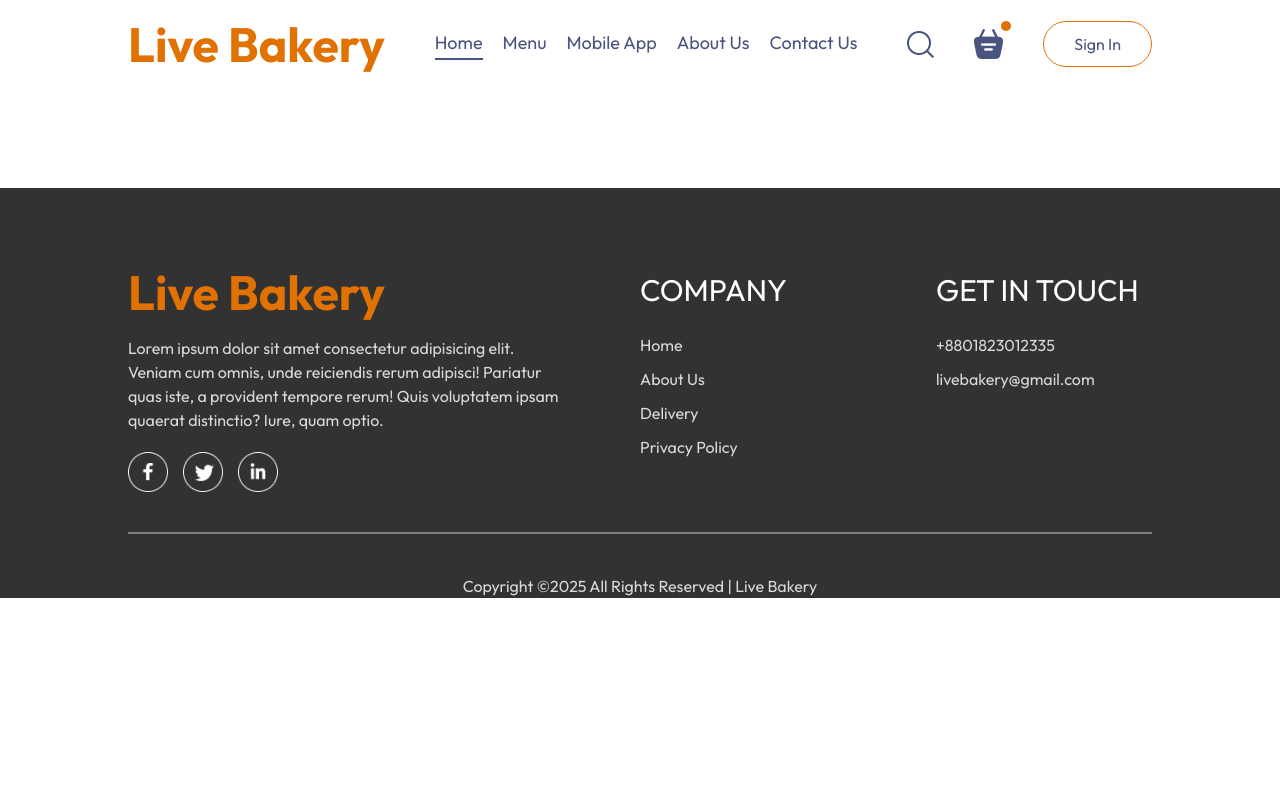
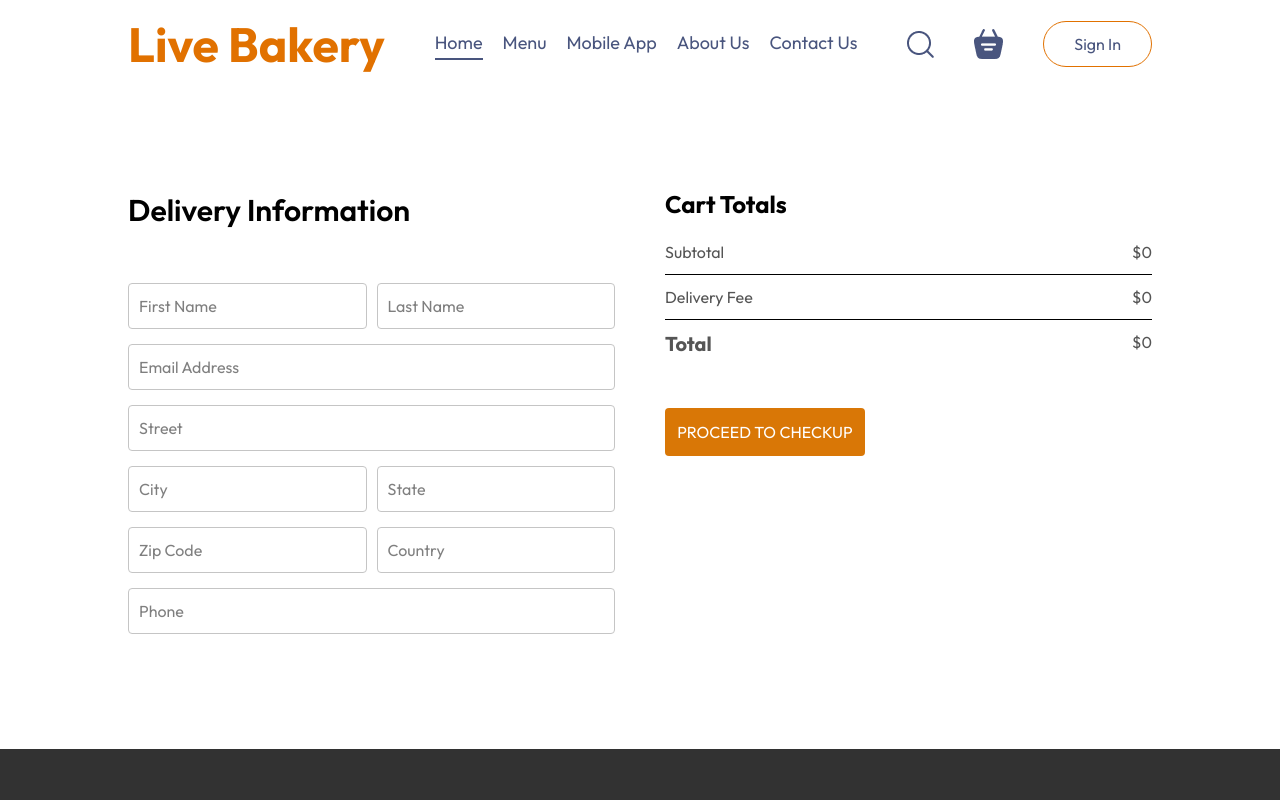
Before and after one commit to SohelShahid117/Live-Bakery, a React (Vite) app in the folder frontend/: page /order in a window 1280 px wide. Shown: the top 800 px of the page. Built offline with nearby package versions, Linux system fonts and the light colour scheme.

Commit message:
frontend done-3:23

```diff
--- a/frontend/src/components/LoginPopup/LoginPopup.jsx
+++ b/frontend/src/components/LoginPopup/LoginPopup.jsx
@@ -8,7 +8,7 @@ const LoginPopup = ({ setShowLogin }) => {
     <div className="login-popup">
       <form className="login-popup-container">
         <div className="login-popup-title">
-          <h2>{currentState}</h2>
+          <h2 className="text-2xl">{currentState}</h2>
           <img onClick={() => setShowLogin(false)} src={assets.cross_icon} />
         </div>
         <div className="login-popup-inputs">
--- a/frontend/src/components/Navbar/Navbar.jsx
+++ b/frontend/src/components/Navbar/Navbar.jsx
@@ -1,10 +1,12 @@
-import React, { useState } from "react";
+import React, { useContext, useState } from "react";
 import "./Navbar.css";
 import { assets } from "./../../assets/assets";
 import { Link } from "react-router-dom";
+import { StoreContext } from "../../context/StoreContext";
 
 const Navbar = ({ setShowLogin }) => {
   const [menu, setMenu] = useState("home");
+  const { getTotalCartAmount } = useContext(StoreContext);
   return (
     // <div className="navbar">{<img src={assets.logo} alt="" srcset="" />}</div>
     <div className="navbar">
@@ -55,7 +57,9 @@ const Navbar = ({ setShowLogin }) => {
             {" "}
             <img src={assets.basket_icon} alt="" />
           </Link>
-          <div className="dot bg-amber-600"></div>
+          <div
+            className={getTotalCartAmount() === 0 ? "" : "dot bg-amber-600"}
+          ></div>
         </div>
         <button
           onClick={() => setShowLogin(true)}
--- a/frontend/src/context/StoreContext.jsx
+++ b/frontend/src/context/StoreContext.jsx
@@ -19,9 +19,20 @@ const StoreContextProvider = (props) => {
     setCartItems((prev) => ({ ...prev, [itemId]: prev[itemId] - 1 }));
   };
 
-  useEffect(() => {
-    console.log(cartItems);
-  }, [cartItems]);
+  // useEffect(() => {
+  //   console.log(cartItems);
+  // }, [cartItems]);
+
+  const getTotalCartAmount = () => {
+    let totalAmount = 0;
+    for (const item in cartItems) {
+      if (cartItems[item] > 0) {
+        let itemInfo = food_list.find((product) => product._id === item);
+        totalAmount += itemInfo.price * cartItems[item];
+      }
+    }
+    return totalAmount;
+  };
 
   const contextValue = {
     food_list,
@@ -29,6 +40,7 @@ const StoreContextProvider = (props) => {
     setCartItems,
     addToCart,
     removeFromCart,
+    getTotalCartAmount,
   };
   return (
     <StoreContext.Provider value={contextValue}>
--- a/frontend/src/pages/Cart/Cart.css
+++ b/frontend/src/pages/Cart/Cart.css
@@ -1,89 +1,94 @@
-.cart{
+.cart {
   margin-top: 108px;
 }
-.cart-items-title{
+.cart-items-title {
   display: grid;
   grid-template-columns: 1fr 1.5fr 1fr 1fr 1fr 0.5fr;
   align-items: center;
   color: grey;
-    font-size: max(1vw,12px);
+  font-size: max(1vw, 12px);
 }
-.cart-items-item{
+.cart-items-item {
   margin: 10px 0px;
-    color:black;
+  color: black;
 }
 
-.cart-items-item img{
+.cart-items-item img {
   width: 50px;
 }
-.cart hr{
+.cart hr {
   height: 1px;
   background-color: #e2e2e2;
-    border:none;
+  border: none;
 }
-.cart-items-item .cross{
-    cursor:pointer;
-
+.cart-items-item .cross {
+  cursor: pointer;
 }
 
-.cart-bottom{
+.cart-bottom {
   margin-top: 80px;
   display: flex;
   justify-content: space-between;
-    gap: max(12vw,20px);
+  gap: max(12vw, 20px);
 }
-.cart-total{
+.cart-total {
   flex: 1;
   display: flex;
   flex-direction: column;
-    gap:20px;
+  gap: 20px;
 }
-.cart-total-details{
+.cart-total-details {
   display: flex;
   justify-content: space-between;
-    color:#555;
+  color: #555;
 }
 
-.cart-total hr{
+.cart-total hr {
   margin: 10px 0px;
 }
-.cart-total button{
+.cart-total button {
   border: none;
-    color:white;
-    background-color:#D97706;
-    width: max(15vw,200px);
+  color: white;
+  background-color: #d97706;
+  width: max(15vw, 200px);
   padding: 12px 0px;
   border-radius: 4px;
-    cursor:pointer;
-
+  cursor: pointer;
 }
 
-.cart-promocode{
+.cart-promocode {
   flex: 1;
 }
-.cart-promocode p{
-    color:#555;
-
+.cart-promocode p {
+  color: #555;
 }
-.cart-promocode-input{
+.cart-promocode-input {
   margin-top: 10px;
   display: flex;
   justify-content: space-between;
   align-items: center;
   background-color: #eaeaea;
-    border-radius:4px;
+  border-radius: 4px;
 }
-.cart-promocode-input input{
+.cart-promocode-input input {
   background: transparent;
-    border:none;
+  border: none;
   outline: none;
   padding-left: 10px;
 }
-.cart-promocode-input button{
-    width: max(10vw,150px);
-    padding: 12px 5px ;
-    background-color:black;
-    border:none;
-    color:white;
-    border-radius:4px;
+.cart-promocode-input button {
+  width: max(10vw, 150px);
+  padding: 12px 5px;
+  background-color: black;
+  border: none;
+  color: white;
+  border-radius: 4px;
 }
+@media (max-width: 750px) {
+  .cart-bottom {
+    flex-direction: column-reverse;
+  }
+  .cart-promocode {
+    justify-content: start;
+  }
+}
--- a/frontend/src/pages/Cart/Cart.jsx
+++ b/frontend/src/pages/Cart/Cart.jsx
@@ -1,10 +1,14 @@
 import React, { useContext } from "react";
 import "./Cart.css";
 import { StoreContext } from "../../context/StoreContext";
+import { useNavigate } from "react-router-dom";
 
 const Cart = () => {
-  const { cartItems, food_list, removeFromCart } = useContext(StoreContext);
+  const { cartItems, food_list, removeFromCart, getTotalCartAmount } =
+    useContext(StoreContext);
   //, setCartItems, addToCart,
+
+  const navigate = useNavigate();
   return (
     <div className="cart">
       <div className="cart-items">
@@ -41,24 +45,26 @@ const Cart = () => {
       </div>
       <div className="cart-bottom">
         <div className="cart-total">
-          <h2>Cart Totals</h2>
+          <h2 className="text-2xl font-bold">Cart Totals</h2>
           <div className="">
             <div className="cart-total-details">
               <p>Subtotal</p>
-              <p>{0}</p>
+              <p>${getTotalCartAmount()}</p>
             </div>
             <hr />
             <div className="cart-total-details">
               <p>Delivery Fee</p>
-              <p>{2}</p>
+              <p>${getTotalCartAmount() === 0 ? 0 : 2}</p>
             </div>
             <hr />
             <div className="cart-total-details">
-              <p>Total</p>
-              <p>{0}</p>
+              <p className="text-xl font-bold">Total</p>
+              <p>
+                ${getTotalCartAmount() === 0 ? 0 : getTotalCartAmount() + 2}
+              </p>
             </div>
           </div>
-          <button>PROCEED TO CHECKUP</button>
+          <button onClick={() => navigate("/order")}>PROCEED TO CHECKUP</button>
         </div>
         <div className="cart-promocode">
           <div>
--- a/frontend/src/pages/PlaceOrder/PlaceOrder.css
+++ b/frontend/src/pages/PlaceOrder/PlaceOrder.css
@@ -0,0 +1,36 @@
+.place-order {
+  display: flex;
+  align-items: start;
+  justify-content: space-between;
+  gap: 50px;
+  margin-top: 100px;
+}
+.place-order-left {
+  width: 100%;
+  max-width: max(30%, 500px);
+}
+
+.place-order-left .title {
+  font-size: 30px;
+  font-weight: 600;
+  margin-bottom: 50px;
+}
+.place-order-left input {
+  margin-bottom: 15px;
+  width: 100%;
+  padding: 10px;
+  border: 1px solid #c5c5c5;
+  border-radius: 4px;
+  outline-color: #d97706;
+}
+.place-order-left .multi-fields {
+  display: flex;
+  gap: 10px;
+}
+.place-order-right {
+  width: 100%;
+  max-width: max(40%, 500px);
+}
+.place-order .cart-total button {
+  margin-top: 30px;
+}
--- a/frontend/src/pages/PlaceOrder/PlaceOrder.jsx
+++ b/frontend/src/pages/PlaceOrder/PlaceOrder.jsx
@@ -1,7 +1,52 @@
-import React from "react";
+import React, { useContext } from "react";
 import "./PlaceOrder.css";
+import { StoreContext } from "../../context/StoreContext";
 const PlaceOrder = () => {
-  return <div></div>;
+  const { getTotalCartAmount } = useContext(StoreContext);
+  return (
+    <form className="place-order">
+      <div className="place-order-left">
+        <p className="title">Delivery Information</p>
+        <div className="multi-fields">
+          <input type="text" name="" id="" placeholder="First Name" />
+          <input type="text" name="" id="" placeholder="Last Name" />
+        </div>
+        <input type="email" name="" id="" placeholder="Email Address" />
+        <input type="text" name="" id="" placeholder="Street" />
+        <div className="multi-fields">
+          <input type="text" name="" id="" placeholder="City" />
+          <input type="text" name="" id="" placeholder="State" />
+        </div>
+        <div className="multi-fields">
+          <input type="text" name="" id="" placeholder="Zip Code" />
+          <input type="text" name="" id="" placeholder="Country" />
+        </div>
+        <input type="text" name="" id="" placeholder="Phone" />
+      </div>
+      <div className="place-order-right">
+        <div className="cart-total">
+          <h2 className="text-2xl font-bold">Cart Totals</h2>
+          <div className="">
+            <div className="cart-total-details">
+              <p>Subtotal</p>
+              <p>${getTotalCartAmount()}</p>
+            </div>
+            <hr />
+            <div className="cart-total-details">
+              <p>Delivery Fee</p>
+              <p>${getTotalCartAmount() === 0 ? 0 : 2}</p>
+            </div>
+            <hr />
+            <div className="cart-total-details">
+              <p className="text-xl font-bold">Total</p>$
+              {getTotalCartAmount() === 0 ? 0 : getTotalCartAmount() + 2}
+            </div>
+          </div>
+          <button>PROCEED TO CHECKUP</button>
+        </div>
+      </div>
+    </form>
+  );
 };
 
 export default PlaceOrder;
```
Lines whose indentation alone changed are shown as unchanged.
